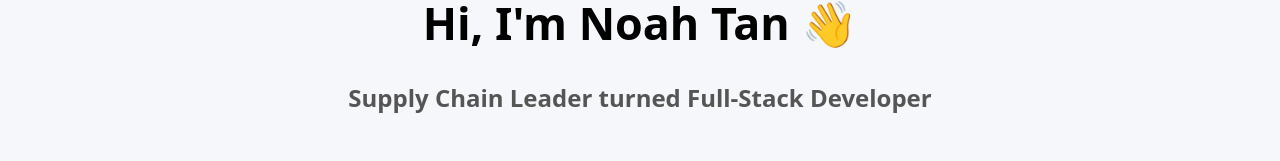
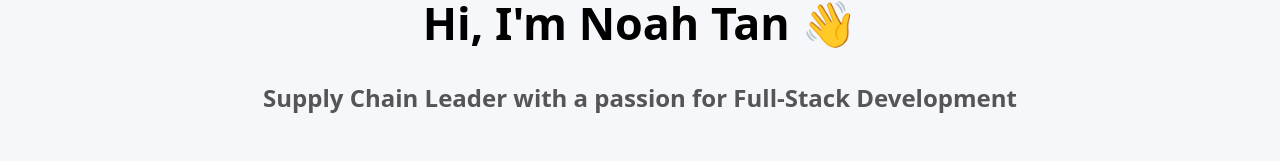
Before and after one commit to tannoah0586/my-portfolio, a React (Create React App) app: page / in a window 1280 px wide. Shown: the part 304-465 px from the top of the page. Built offline with nearby package versions, Linux system fonts and the light colour scheme.

Commit message:
adjust opacity

```diff
--- a/src/components/Home.jsx
+++ b/src/components/Home.jsx
@@ -16,7 +16,7 @@ const Home = () => {
       </h1>
 
       <h2 className="home-subtitle">
-        Supply Chain Leader turned Full-Stack Developer
+        Supply Chain Leader with a passion for Full-Stack Development
       </h2>
 
       <p className="home-description">
--- a/src/components/Navbar.css
+++ b/src/components/Navbar.css
@@ -53,6 +53,7 @@
     top: 60px; /* Adjust if your navbar height is different */
     left: 0;
     background: white;
+    opacity: 0.7;
     width: 100%;
     flex-direction: column;
     align-items: center;
```
